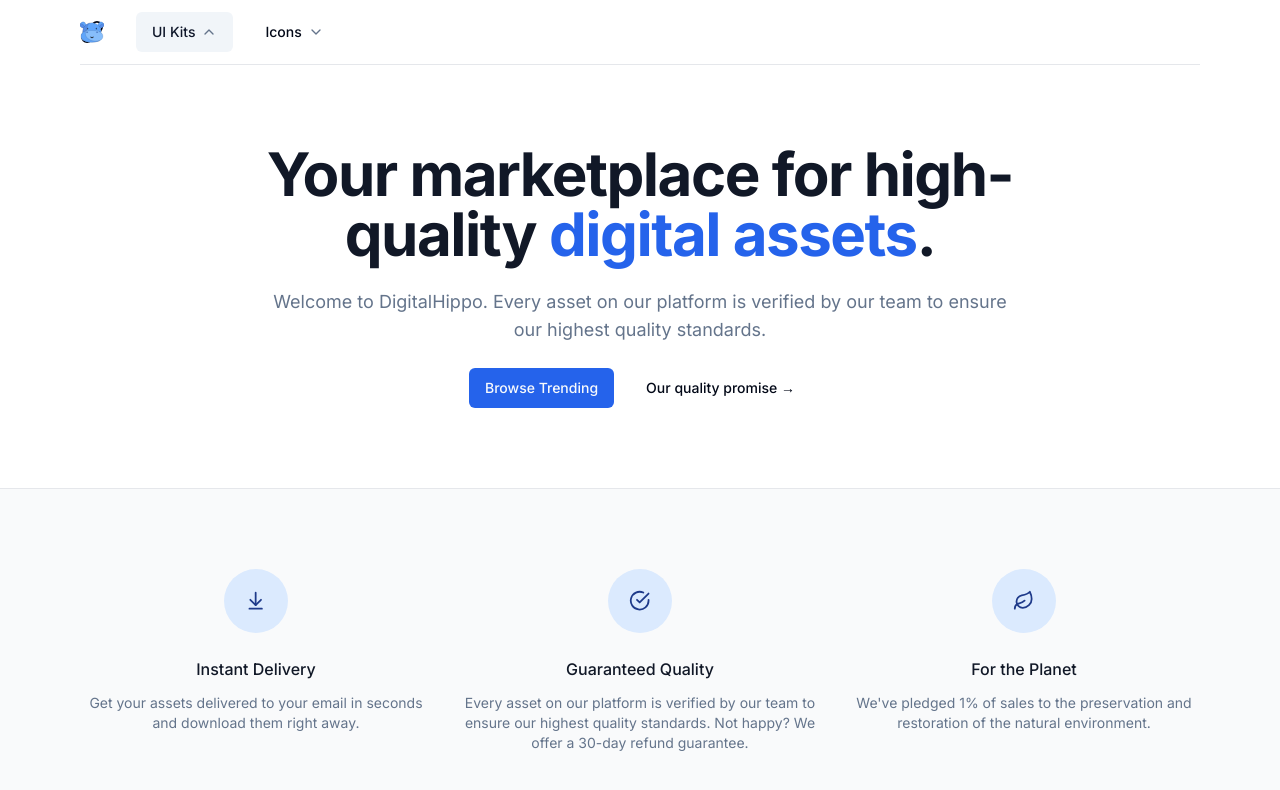
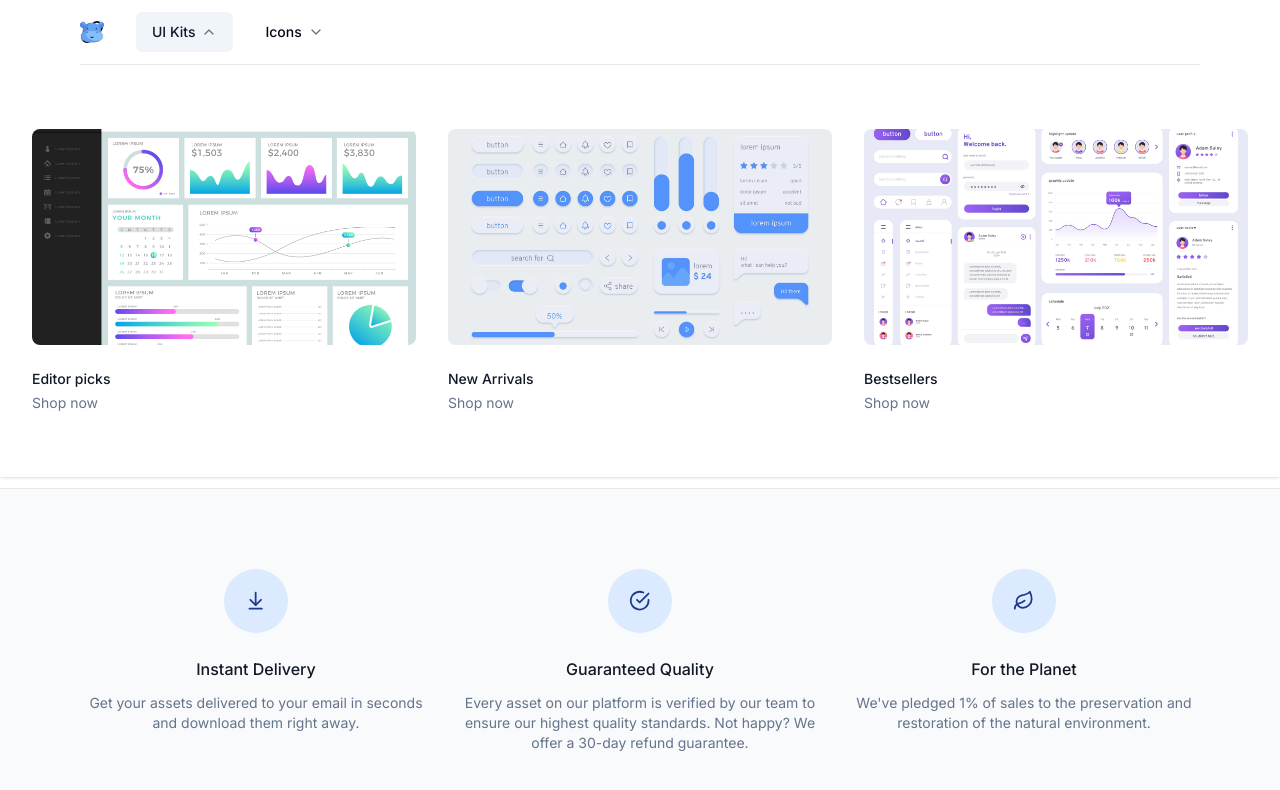
Before and after one commit to naji-alhusami/e-commerce, a Next.js app: page / in a window 1280 px wide. Both pictures are taken after a click on the button "UI Kits". Shown: the top 790 px of the page. Built offline with nearby package versions, Linux system fonts and the light colour scheme.

Commit message:
Added custom hook for closing the navbar list

```diff
--- a/src/components/NavItem.tsx
+++ b/src/components/NavItem.tsx
@@ -5,6 +5,8 @@
 import { PRODUCT_CATEGORIES } from "@/config";
 import { ChevronDown } from "lucide-react";
 import { cn } from "@/lib/utils";
+import Link from "next/link";
+import Image from "next/image";
 
 type Category = (typeof PRODUCT_CATEGORIES)[number]; // when we put typeof we are taking the types of the pro cat and with [number] we are taking one item of the array
 
@@ -32,6 +34,56 @@
           />
         </Button>
       </div>
+      {isOpen ? (
+        <div
+          className={cn(
+            "absolute inset-x-0 top-full text-sm text-muted-foreground",
+            {
+              "animate-in fade-in-10 slide-in-from-top-5": !isAnyOpen,
+            }
+          )}
+        >
+          <div
+            className="absolute inset-0 top-1/2 bg-white shadow"
+            aria-hidden="true"
+          />
+
+          <div className="relative bg-white">
+            <div className="mx-auto max-w-7xl px-8">
+              <div className="grid grid-cols-4 gap-x-8 gap-y-10 py-16">
+                <div className="col-span-4 col-start-1 grid grid-cols-3 gap-x-8">
+                  {category.featured.map((item) => (
+                    <div
+                      onClick={() => close}
+                      key={item.name}
+                      className="group relative text-base sm:text-sm"
+                    >
+                      <div className="relative aspect-video overflow-hidden rounded-lg bg-gray-100 group-hover:opacity-75">
+                        <Image
+                          src={item.imageSrc}
+                          alt="product category image"
+                          fill
+                          className="object-cover object-center"
+                        />
+                      </div>
+
+                      <Link
+                        href={item.href}
+                        className="mt-6 block font-medium text-gray-900"
+                      >
+                        {item.name}
+                      </Link>
+                      <p className="mt-1" aria-hidden="true">
+                        Shop now
+                      </p>
+                    </div>
+                  ))}
+                </div>
+              </div>
+            </div>
+          </div>
+        </div>
+      ) : null}
     </div>
   );
 };
--- a/src/components/NavItems.tsx
+++ b/src/components/NavItems.tsx
@@ -1,18 +1,37 @@
 "use client";
 
 import { PRODUCT_CATEGORIES } from "@/config";
-import React, { FC, useState } from "react";
+import React, { FC, useEffect, useRef, useState } from "react";
 import NavItem from "./NavItem";
+import { useOnClickOutside } from "@/hooks/use-on-click-outside";
 
 interface NavItemsProps {}
 
 const NavItems: FC<NavItemsProps> = () => {
   const [activeIndex, setActiveIndex] = useState<null | number>(null);
 
+  useEffect(() => {
+    const handler = (e: KeyboardEvent) => {
+      if (e.key === "Escape") {
+        setActiveIndex(null);
+      }
+    };
+
+    document.addEventListener("keydown", handler);
+
+    return () => {
+      document.removeEventListener("keydown", handler);
+    };
+  }, []);
+
   const isAnyOpen = activeIndex !== null;
 
+  const navRef = useRef<HTMLDivElement | null>(null);
+
+  useOnClickOutside(navRef, () => setActiveIndex(null));
+
   return (
-    <div className="flex gap-4 h-full">
+    <div className="flex gap-4 h-full" ref={navRef}>
       {PRODUCT_CATEGORIES.map((category, index) => {
         const handleOpen = () => {
           if (activeIndex === index) {
--- /dev/null
+++ b/src/hooks/use-on-click-outside.ts
@@ -0,0 +1,27 @@
+import { RefObject, useEffect } from "react";
+
+type Event = MouseEvent | TouchEvent;
+
+export const useOnClickOutside = <T extends HTMLElement = HTMLElement>(
+  ref: RefObject<T>,
+  handler: (event: Event) => void
+) => {
+  useEffect(() => {
+    const listener = (event: Event) => {
+      const el = ref?.current;
+      if (!el || el.contains((event?.target as Node) || null)) {
+        return;
+      }
+
+      handler(event); // Call the handler only if the click is outside of the element passed.
+    };
+
+    document.addEventListener("mousedown", listener);
+    document.addEventListener("touchstart", listener);
+
+    return () => {
+      document.removeEventListener("mousedown", listener);
+      document.removeEventListener("touchstart", listener);
+    };
+  }, [ref, handler]); // Reload only if ref or handler changes
+};
```
